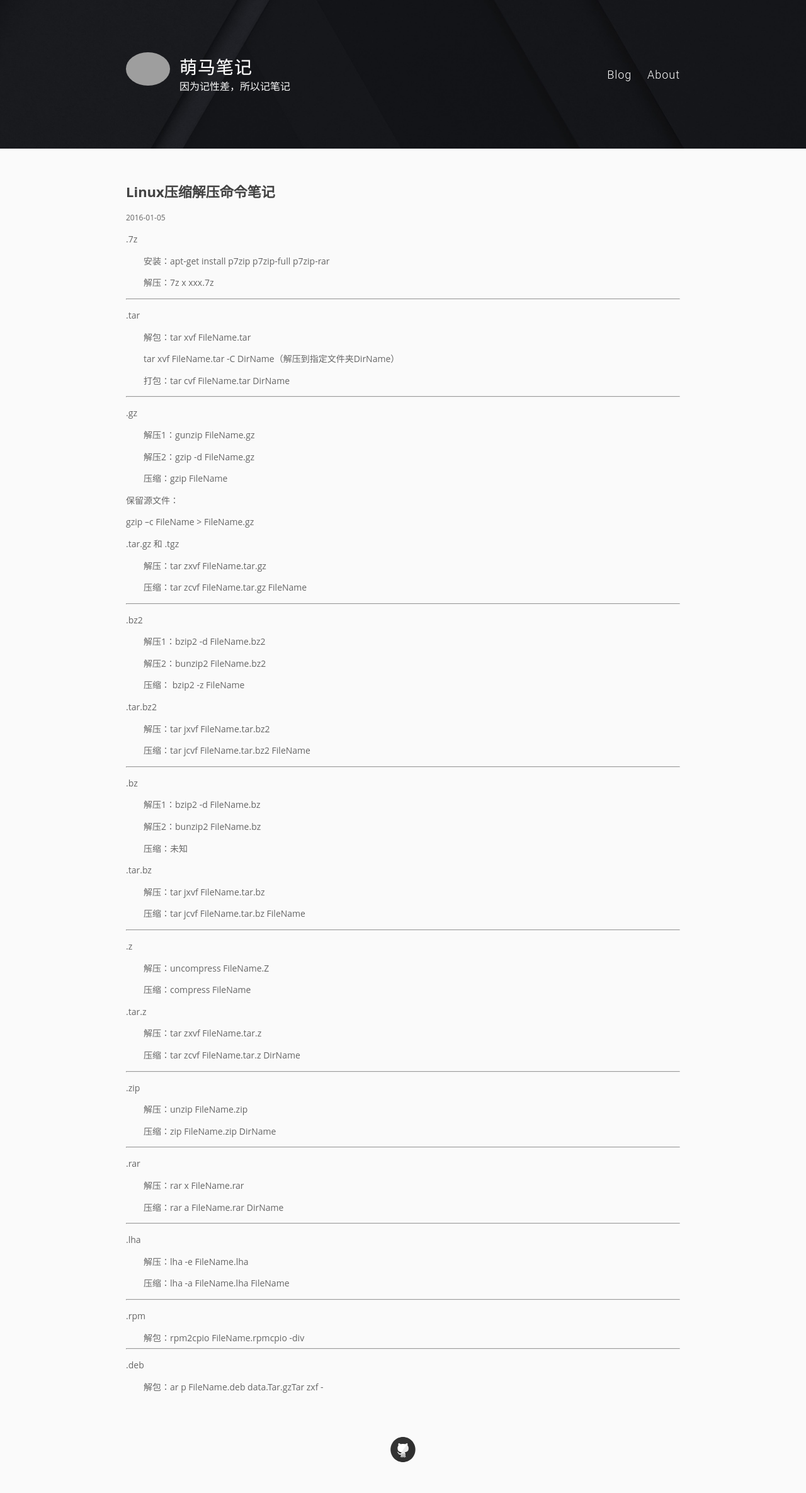
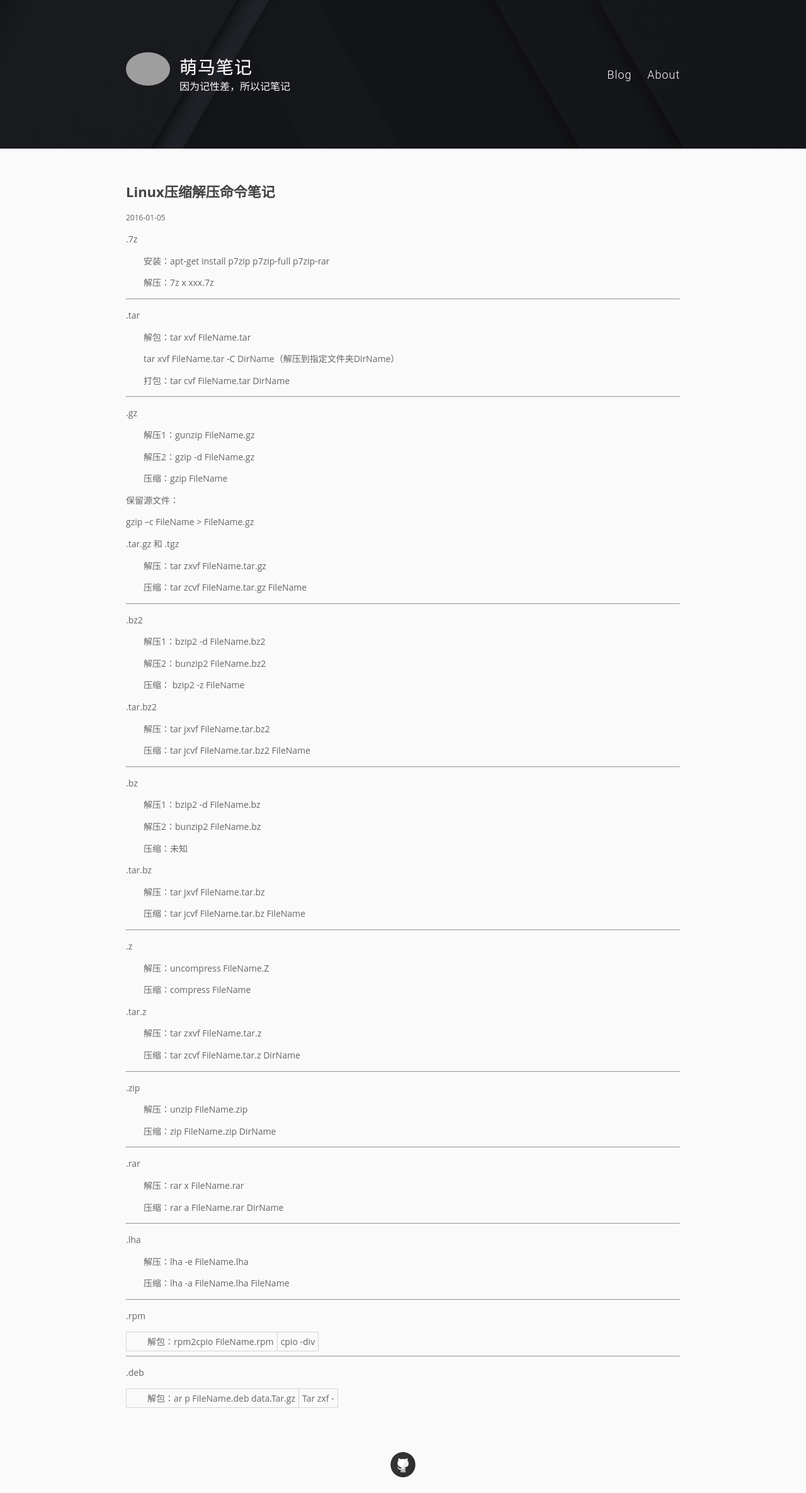
Before and after one commit to pingmalu/pingmalu.github.io, a Jekyll site: the page built from _posts/2016-01-05-Linux压缩解压命令笔记.md, in a window 1280 px wide. Shown: the whole page at 63% size. Built offline with Jekyll 4.4.1, drawn with Linux system fonts in a browser that asks for light colours; nearby versions of some CDN libraries; before the commit the page ends 2347 px from its top, so only the background shows below that; grey boxes are pictures that could not be loaded.

Commit message:
change td css

```diff
--- a/_sass/_reset.scss
+++ b/_sass/_reset.scss
@@ -46,6 +46,12 @@ table {
 	border-collapse: collapse;
 	border-spacing: 0;
 }
+td {
+    min-width: 24px;
+    border: 1px solid #d4d4d4;
+    padding: 5px;
+    vertical-align: top;
+}
 // Apply a natural box layout model to all elements
 // from: http://www.paulirish.com/2012/box-sizing-border-box-ftw/
 *, *:before, *:after {
```
